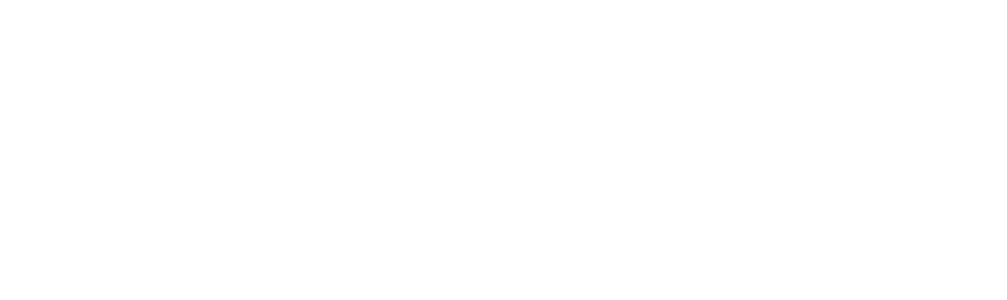
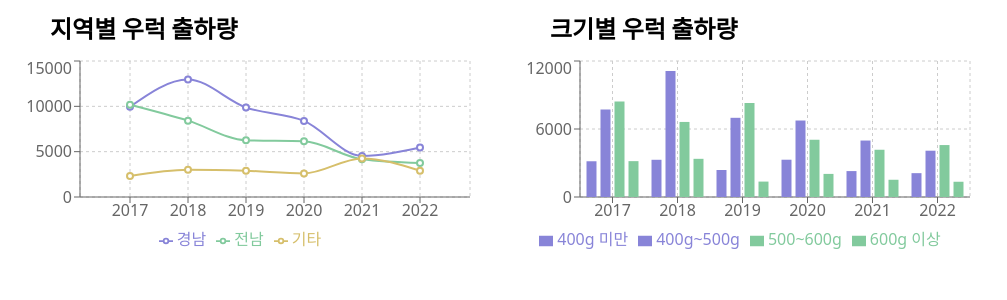
Before and after one commit to mewzzangzzang/OCProject_frontend, a React (Create React App) app: page /chart2 in a window 1280 px wide. Before the commit this address had no page. Shown: the top 300 px of the page, without its empty margins (0-1007 px from the left). Built offline with nearby package versions, Linux system fonts and the light colour scheme.

Commit message:
우럭 출하량 그래프

```diff
--- a/src/App.js
+++ b/src/App.js
@@ -1,22 +1,24 @@
 import { Route, BrowserRouter, Routes } from "react-router-dom";
-import logo from './logo.svg';
+import logo from "./logo.svg";
 
 import "bootstrap/dist/css/bootstrap.min.css";
 import "bootstrap/dist/js/bootstrap.bundle";
 
-import './App.css';
-import Chart from './content/Chart';
-import Main from './content/main'
+import "./App.css";
+import Chart from "./content/chart";
+import Main from "./content/main";
+import Chart2 from "./content/chart2";
 
 function App() {
   return (
     <div className="App">
-       <BrowserRouter>
+      <BrowserRouter>
         <Routes>
-          <Route path =  "/" element = {<Main />} />
-          <Route path =  "/chart" element = {<Chart />} />
+          <Route path="/" element={<Main />} />
+          <Route path="/chart" element={<Chart />} />
+          <Route path="/chart2" element={<Chart2 />} />
         </Routes>
-       </BrowserRouter>
+      </BrowserRouter>
     </div>
   );
 }
--- /dev/null
+++ b/src/content/chart2.css
@@ -0,0 +1,24 @@
+@import url('https://fonts.googleapis.com/css2?family=Black+Han+Sans&display=swap');
+@import url('https://fonts.googleapis.com/css2?family=Noto+Sans+KR:wght@600&display=swap');
+
+.title {
+   font-family: 'Noto Sans KR', sans-serif;
+   font-size: 24px;
+   font-weight: bold;
+   text-align: left;
+   margin-top: 10px;
+   margin-bottom: 10px;
+   margin-left: 50px;
+   color: black;
+ }
+
+ .regionchart {
+   float: left;
+ }
+
+ .sizechart {
+   float: left;
+ }
+ .sizebarchart{
+   float: left;
+ }
--- /dev/null
+++ b/src/content/chart2.js
@@ -0,0 +1,230 @@
+import React, { PureComponent } from "react";
+import "./chart2.css";
+import {
+  LineChart,
+  Line,
+  BarChart,
+  Bar,
+  Cell,
+  XAxis,
+  YAxis,
+  CartesianGrid,
+  Tooltip,
+  Legend,
+  ResponsiveContainer,
+} from "recharts";
+
+const regiondata = [
+  {
+    name: "2017",
+    경남: 9955,
+    전남: 10177,
+    기타: 2325,
+  },
+  {
+    name: "2018",
+    경남: 12959,
+    전남: 8421,
+    기타: 3013,
+  },
+  {
+    name: "2019",
+    경남: 9874,
+    전남: 6252,
+    기타: 2896,
+  },
+  {
+    name: "2020",
+    경남: 8389,
+    전남: 6137,
+    기타: 2602,
+  },
+  {
+    name: "2021",
+    경남: 4534,
+    전남: 4165,
+    기타: 4259,
+  },
+  {
+    name: "2022",
+    경남: 5469,
+    전남: 3754,
+    기타: 2898,
+  },
+];
+
+const sizedata = [
+  {
+    name: "2017",
+    "400g 미만": 3153,
+    "400g~500g": 7723,
+    "500~600g": 8417,
+    "600g 이상": 3164,
+    amt: 4000,
+  },
+  {
+    name: "2018",
+    "400g 미만": 3284,
+    "400g~500g": 11117,
+    "500~600g": 6623,
+    "600g 이상": 3369,
+    amt: 4000,
+  },
+  {
+    name: "2019",
+    "400g 미만": 2383,
+    "400g~500g": 6988,
+    "500~600g": 8291,
+    "600g 이상": 1360,
+    amt: 4000,
+  },
+  {
+    name: "2020",
+    "400g 미만": 3290,
+    "400g~500g": 6748,
+    "500~600g": 5051,
+    "600g 이상": 2039,
+    amt: 4000,
+  },
+  {
+    name: "2021",
+    "400g 미만": 2287,
+    "400g~500g": 4981,
+    "500~600g": 4169,
+    "600g 이상": 1521,
+    amt: 4000,
+  },
+  {
+    name: "2022",
+    "400g 미만": 2104,
+    "400g~500g": 4085,
+    "500~600g": 4583,
+    "600g 이상": 1346,
+    amt: 4000,
+  },
+];
+
+export default class chart2 extends PureComponent {
+  render() {
+    return (
+      <div className="all">
+        <div className="regionchart">
+          <div className="title">지역별 우럭 출하량</div>
+          <LineChart
+            width={500}
+            height={200}
+            data={regiondata}
+            margin={{
+              top: 5,
+              right: 30,
+              left: 20,
+              bottom: 5,
+            }}
+          >
+            <title text="차트 제목" />
+            <CartesianGrid strokeDasharray="3 3" />
+            <XAxis dataKey="name" padding={{ left: 50, right: 50 }} />
+            <YAxis
+              domain={[0, 15000]}
+              ticks={[0, 5000, 10000, 15000]}
+              tickCount={4}
+            />
+            <Tooltip />
+            <Legend />
+            <Line
+              type="monotone"
+              dataKey="경남"
+              stroke="#8884d8"
+              activeDot={{ r: 8 }}
+              strokeWidth={2}
+            />
+            <Line
+              type="monotone"
+              dataKey="전남"
+              stroke="#82ca9d"
+              strokeWidth={2}
+            />
+            <Line
+              type="monotone"
+              dataKey="기타"
+              stroke="#d6bf6b"
+              strokeWidth={2}
+            />
+          </LineChart>
+        </div>{" "}
+        {/* regionchart */}
+        {/* <div className="sizechart">
+          <div className="title">크기별 우럭 출하량</div>
+          <LineChart
+            width={500}
+            height={200}
+            data={sizedata}
+            margin={{
+              top: 5,
+              right: 30,
+              left: 20,
+              bottom: 5,
+            }}
+          >
+            <title text="크기별 우럭 출하량" />
+            <CartesianGrid strokeDasharray="3 3" />
+            <XAxis dataKey="name" padding={{ left: 50, right: 50 }} />
+            <YAxis domain={[0, 12000]} ticks={[0, 6000, 12000]} tickCount={3} />
+            <Tooltip />
+            <Legend />
+            <Line
+              type="monotone"
+              dataKey="400g 미만"
+              stroke="#b382ca"
+              activeDot={{ r: 8 }}
+              strokeWidth={2}
+            />
+            <Line
+              type="monotone"
+              dataKey="400g~500g"
+              stroke="#35bd70"
+              strokeWidth={2}
+            />
+            <Line
+              type="monotone"
+              dataKey="500~600g"
+              stroke="#ffb330"
+              strokeWidth={2}
+            />
+            <Line
+              type="monotone"
+              dataKey="600g 이상"
+              stroke="#ff00fb"
+              strokeWidth={2}
+            />
+          </LineChart>
+        </div>{" "} */}
+        {/* sizechart */}
+        <div className="sizebarchart">
+          <div className="title">크기별 우럭 출하량</div>
+          <BarChart
+            width={500}
+            height={200}
+            data={sizedata}
+            margin={{
+              top: 5,
+              right: 30,
+              left: 20,
+              bottom: 5,
+            }}
+          >
+            <CartesianGrid strokeDasharray="3 3" />
+            <XAxis dataKey="name" />
+            <YAxis domain={[0, 12000]} ticks={[0, 6000, 12000]} tickCount={3} />
+            <Tooltip />
+            <Legend align="center" margin={{ left: 100 }} />
+            <Bar dataKey="400g 미만" fill="#8884d8" />
+            <Bar dataKey="400g~500g" fill="#8884d8" />
+            <Bar dataKey="500~600g" fill="#82ca9d" />
+            <Bar dataKey="600g 이상" fill="#82ca9d" />
+          </BarChart>
+        </div>
+      </div>
+    );
+  }
+}
--- a/src/content/main.js
+++ b/src/content/main.js
@@ -33,7 +33,7 @@ const main = () => {
             <Link to={`/Chart`}>테스트 1번</Link>
           </h3>
           <h3 className="menulist pt-5">
-            <Link to={`/Chart`}>테스트 2번</Link>
+            <Link to={`/Chart2`}>테스트 2번</Link>
           </h3>
           <h3 className="menulist pt-5">
             <Link to={`/Chart`}>테스트 3번</Link>
```
Also changed, not shown: src/content/Chart.js (+55 -14 lines).
